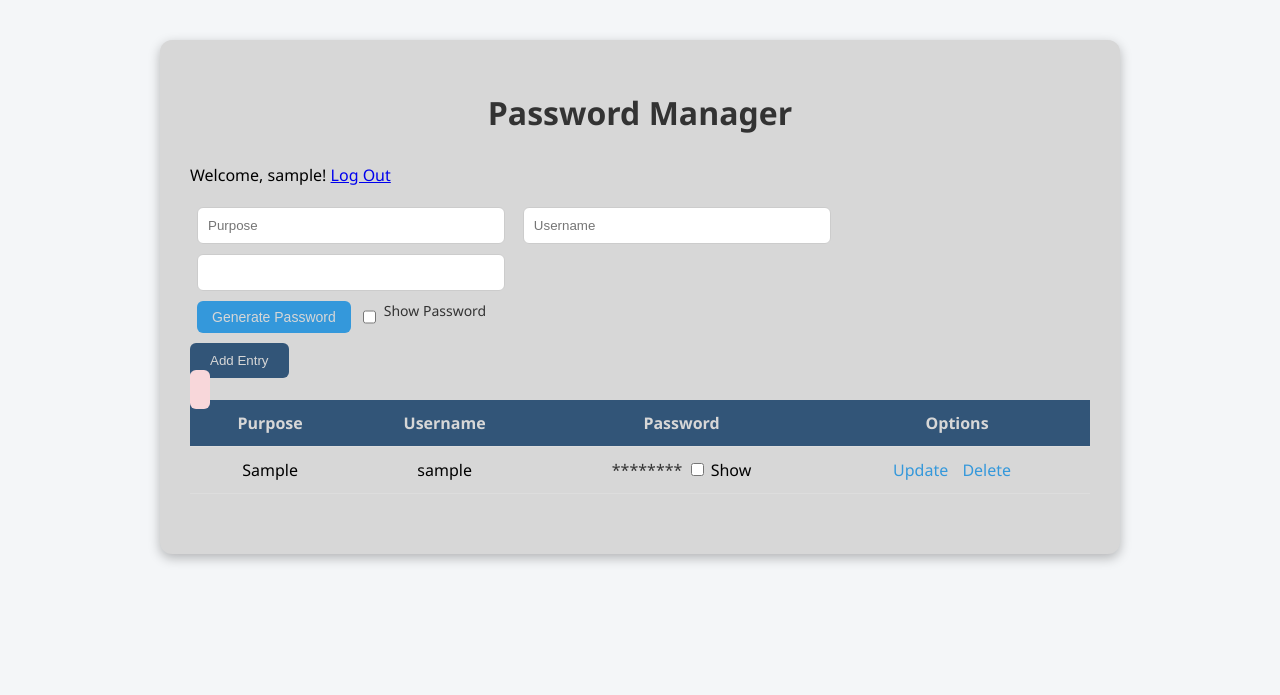
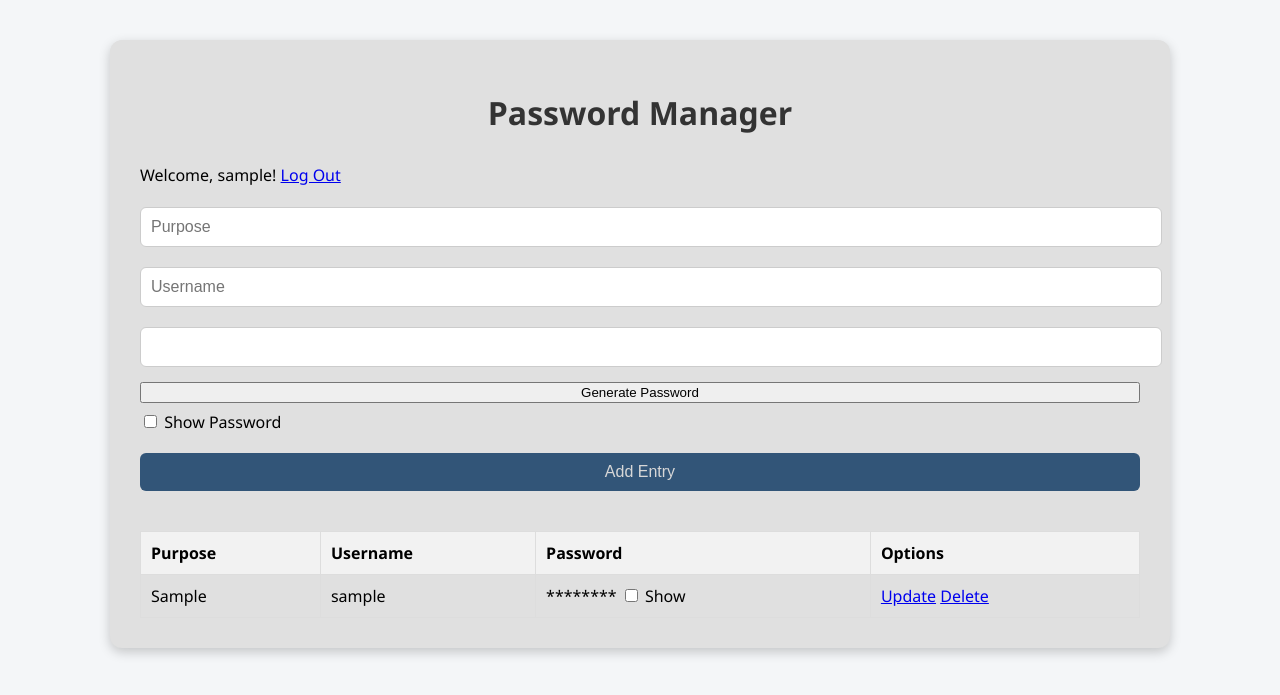
Before and after one commit to Ujjaldeep/PasswordManager, a Flask app: page / in a window 1280 px wide. Shown: the top 695 px of the page. Run offline with Flask 3, Linux system fonts and the light colour scheme; a user stored in the database is signed in; tables that the repository leaves empty hold one stand-in row (values such as "Sample post").

Commit message:
Update style.css

```diff
--- a/static/style.css
+++ b/static/style.css
@@ -1,5 +1,3 @@
-
-/* static/style.css */
 body {
     font-family: 'Segoe UI', Tahoma, Geneva, Verdana, sans-serif;
     background-color: #f4f6f8;
@@ -11,11 +9,11 @@
 
 .Content {
     width: 90%;
-    max-width: 900px;
-    background: rgb(215,215,215);
+    max-width: 1000px;
+    background: #e0e0e0;
     padding: 30px;
     border-radius: 12px;
-    box-shadow: 0 4px 12px rgba(0, 0, 0, 0.271);
+    box-shadow: 0 4px 12px rgba(0, 0, 0, 0.2);
 }
 
 h1 {
@@ -24,93 +22,79 @@
     color: #333;
 }
 
-table {
-    width: 100%;
-    border-collapse: collapse;
+.password-grid {
+    display: grid;
+    grid-template-columns: repeat(auto-fill, minmax(250px, 1fr));
+    gap: 20px;
     margin-bottom: 30px;
+    outline: none;
 }
 
-th, td {
-    padding: 12px 15px;
-    text-align: center;
-    border-bottom: 1px solid #ddd;
+.password-card {
+    background-color: white;
+    border-radius: 12px;
+    padding: 20px;
+    box-shadow: 0 3px 8px rgba(0, 0, 0, 0.15);
+    transition: box-shadow 0.3s, transform 0.3s;
+    cursor: pointer;
+    outline: none;
 }
 
-th {
-    background-color: #325578;
-    color: rgb(215, 215, 215);
+.password-card:focus {
+    box-shadow: 0 0 0 3px #3498db;
+    transform: scale(1.02);
 }
 
-td a {
-    color: #3498db;
-    text-decoration: none;
-    margin-right: 10px;
+.password-card h3 {
+    margin: 0 0 8px;
+    color: #325578;
 }
 
-td a:hover {
-    text-decoration: underline;
+.password-card p {
+    margin: 5px 0;
+    color: #555;
+    word-wrap: break-word;
 }
 
-form input[type="text"],
-form input[type="password"] {
-    width: calc(33.3% - 14px);
-    padding: 10px;
-    margin: 5px 7px;
-    border: 1px solid #ccc;
-    border-radius: 6px;
+.password-card[contenteditable="true"] {
+    border: 1px dashed #999;
+    background-color: #fefefe;
 }
 
-form input[type="submit"] {
+.delete-btn {
+    background-color: #e74c3c;
+    color: white;
     padding: 10px 20px;
-    margin-top: 10px;
+    border: none;
+    border-radius: 8px;
+    cursor: pointer;
     display: block;
-    background-color: #325578;
-    color: rgb(215, 215, 215);
-    border: none;
-    border-radius: 6px;
-    cursor: pointer;
+    margin: 0 auto 20px;
     transition: background-color 0.3s;
 }
 
-form input[type="submit"]:hover {
-    background-color: #34495e;
+.delete-btn:hover {
+    background-color: #c0392b;
 }
 
-.password-container {
-    display: flex;
-    flex-wrap: wrap;
-    gap: 8px;
-    margin: 5px 7px;
+.add-btn {
+    background-color: #3498db;
+    color: white;
+    padding: 12px 24px;
+    border: none;
+    border-radius: 8px;
+    cursor: pointer;
+    display: block;
+    margin: 0 auto;
+    transition: background-color 0.3s;
 }
 
-.generate-btn {
-    padding: 8px 15px;
-    background-color: #3498db;
-    color: rgb(215, 215, 215);
-    border: none;
-    border-radius: 6px;
-    cursor: pointer;
-    transition: background-color 0.3s;
-    font-size: 14px;
-}
-
-.generate-btn:hover {
+.add-btn:hover {
     background-color: #2980b9;
 }
-
-.show-password, .show-password-table {
-    font-size: 14px;
-    color: #333;
-    display: flex;
-    align-items: right;
-    gap: 5px;
-}
-
-.password-hidden {
-    color: #333;
-}
-
-p.error, p.success, .password-error {
+.message.error {
+    background-color: #f8d7da;
+    color: #721c24;
     text-align: center;
     margin: 10px 0;
     padding: 10px;
@@ -118,89 +102,66 @@
     font-size: 14px;
 }
 
-p.error, .password-error {
-    background-color: #f8d7da;
-    color: #721c24;
+.message.success {
+    background-color: #d4edda;
+    color: #155724;
+    text-align: center;
+    margin: 10px 0;
+    padding: 10px;
+    border-radius: 6px;
+    font-size: 14px;
 }
 
-p.success {
-    background-color: #d4edda;
-    color: #155724;
-}
-/*
-body {
-    font-family: 'Segoe UI', Tahoma, Geneva, Verdana, sans-serif;
-    background-color: #f4f6f8;
-    margin: 0;
-    padding: 40px;
+form {
     display: flex;
-    justify-content: center;
+    flex-direction: column;
+    gap: 10px;
+    margin-bottom: 20px;
 }
 
-.Content {
-    width: 90%;
-    max-width: 900px;
-    background: rgb(215,215,215);
-    padding: 30px;
-    border-radius: 12px;
-    box-shadow: 0 4px 12px rgba(0, 0, 0, 0.271);
+input[type="text"],
+input[type="password"] {
+    width: 100%;
+    padding: 10px;
+    margin: 5px 0;
+    border: 1px solid #ccc;
+    border-radius: 6px;
+    font-size: 16px;
 }
 
-h1 {
-    text-align: center;
-    margin-bottom: 30px;
-    color: #333;
+input[type="submit"] {
+    padding: 10px 20px;
+    margin-top: 10px;
+    background-color: #325578;
+    color: rgb(215, 215, 215);
+    border: none;
+    border-radius: 6px;
+    cursor: pointer;
+    font-size: 16px;
+}
+
+input[type="submit"]:hover {
+    background-color: #34495e;
 }
 
 table {
     width: 100%;
     border-collapse: collapse;
-    margin-bottom: 30px;
+    margin-top: 20px;
 }
 
 th, td {
-    padding: 12px 15px;
+    padding: 10px;
+    border: 1px solid #ddd;
     text-align: left;
-    border-bottom: 1px solid #ddd;
 }
 
 th {
-    background-color: #325578;
-    color: rgb(215, 215, 215);
+    background-color: #f2f2f2;
 }
 
-td a {
-    color: #3498db;
-    text-decoration: none;
-    margin-right: 10px;
+.password-container {
+    display: flex;
+    flex-direction: column;
+    gap: 8px;
 }
-
-td a:hover {
-    text-decoration: underline;
-}
-
-form input[type="text"],
-form input[type="password"] {
-    width: calc(33.3% - 14px);
-    padding: 10px;
-    margin: 5px 7px;
-    border: 1px solid #ccc;
-    border-radius: 6px;
-}
-
-form input[type="submit"] {
-    padding: 10px 20px;
-    margin-top: 10px;
-    display: block;
-    background-color: #325578;
-    color: rgb(215, 215, 215);
-    border: none;
-    border-radius: 6px;
-    cursor: pointer;
-    transition: background-color 0.3s;
-}
-
-form input[type="submit"]:hover {
-    background-color: #34495e;
-}
-*/
```
